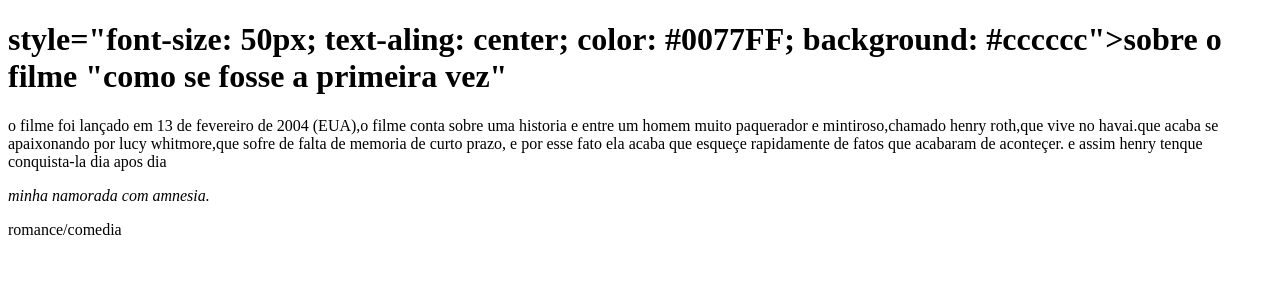
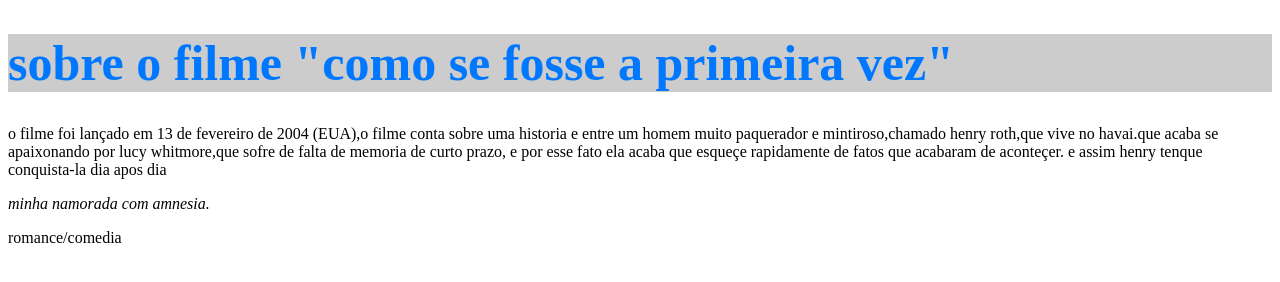
Before and after one commit to LARISSASCHAMPOVSKI/PC-Primeiro-B-AJ, a plain HTML site: page index.html in a window 1280 px wide. Drawn offline with Linux system fonts and the light colour scheme.

Commit message:
Update index.html

```diff
--- a/index.html
+++ b/index.html
@@ -5,7 +5,7 @@
         <title>como se fosse a primeira vez</title>
     </head>
     <body>
-        <h1> style="font-size: 50px; text-aling: center; color: #0077FF; background: #cccccc">sobre o filme "como se fosse a primeira vez"</h1>
+        <h1 style="font-size: 50px; text-aling: center; color: #0077FF; background: #cccccc">sobre o filme "como se fosse a primeira vez"</h1>
 
         <p>o filme foi lançado em 13 de fevereiro de 2004 (EUA),o filme conta sobre uma historia e entre um homem muito paquerador e mintiroso,chamado henry roth,que vive no havai.que acaba se apaixonando por lucy whitmore,que sofre de falta de memoria de curto prazo, e por esse fato ela acaba que esqueçe rapidamente de fatos que acabaram de aconteçer. e assim henry tenque conquista-la dia apos dia</p>
 
```
